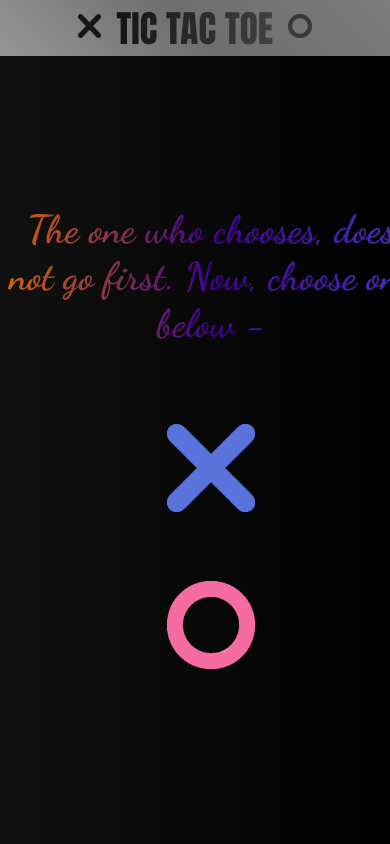
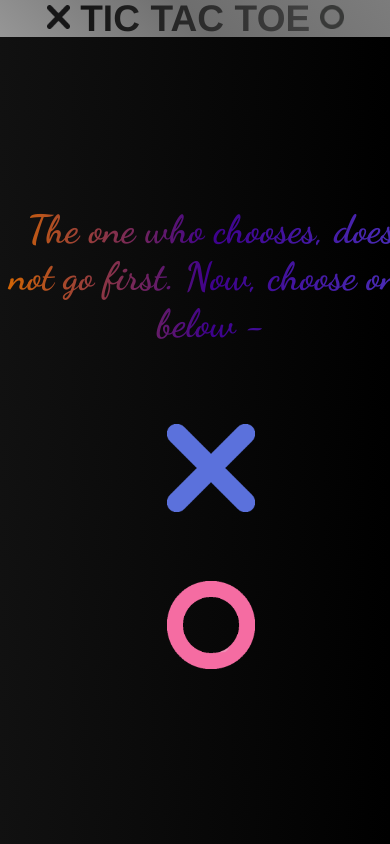
Before and after one commit to sntoshx/TicTacToe, a plain HTML site: page index.html in a window 390 px wide. Shown: the top 844 px of the page. Drawn offline with Linux system fonts and the light colour scheme.

Commit message:
After continuing playing the matches after the first match, the user who selects the symbol was also the one starting the game. Fixed that!

```diff
--- a/script.js
+++ b/script.js
@@ -358,6 +358,7 @@ window.onload = function() {
     for (i = 0; i < 9; i++) document.querySelectorAll("td")[i].innerHTML = "";
     document.querySelector("table").style.fontSize = "0";
     count = 0;
+    turn = 0;
     document.querySelector("table").style.setProperty("pointer-events", "auto");
   };
 };
--- a/styles.css
+++ b/styles.css
@@ -15,8 +15,9 @@
 }
 
 nav img {
-  width: 55px;
-  height: 55px;
+  /* background-color: aqua; */
+  width: 2vw;
+  height: 2vw;
 }
 
 nav {
@@ -27,27 +28,34 @@ nav {
     rgb(124, 124, 124)
   );
   width: 100%;
-  display: inline-flex;
+  display: flex;
   justify-content: center;
-  align-items: center;
 }
 
 .container-for-animation {
   -webkit-animation: animation 1500ms linear both;
   animation: animation 1500ms linear both;
-  display: inline-flex;
+  display: flex;
   align-items: center;
+  /* background: red; */
+}
+
+.logo {
+  line-height: 100%;
 }
 
 .heading {
+  height: 100%;
   background-image: linear-gradient(to right, rgb(20, 20, 20), rgb(65, 65, 65));
   text-align: center;
   margin: auto 15px;
-  font-size: 5rem;
+  font-size: 4vw;
+  font-weight: 900;
   -webkit-background-clip: text;
   color: transparent;
-  font-family: IMPACT;
-  letter-spacing: 0.1px;
+  font-family: arial;
+  text-align: end;
+  line-height: 100%;
 }
 
 @media (max-width: 1200px) {
@@ -56,6 +64,7 @@ nav {
     height: 4vw;
   }
 }
+
 @media (max-width: 1000px) {
   .heading {
     background-image: linear-gradient(
@@ -68,7 +77,7 @@ nav {
     font-size: 5rem;
     -webkit-background-clip: text;
     color: transparent;
-    font-family: IMPACT;
+    font-family: arial;
     letter-spacing: 0.1px;
   }
   nav img {
@@ -81,6 +90,11 @@ nav {
   nav img {
     width: 3vw;
     height: 3vw;
+  }
+  .heading {
+    margin: auto 2vw;
+    font-size: 6vw;
+    letter-spacing: 0.1vw;
   }
 }
 
@@ -337,7 +351,6 @@ body {
     rgb(62, 1, 141),
     rgb(75, 50, 187)
   );
-
   margin: 0 auto;
   animation: fade 1s;
   animation-delay: 0.4s;
@@ -398,7 +411,7 @@ body {
   cursor: pointer;
   width: 8.5vw;
   height: 8.5vw;
-  transition: 80ms linear;
+  transition: 50ms linear;
 }
 
 .one img:hover {
@@ -454,7 +467,7 @@ body {
   border: 0.5vw rgb(56, 55, 55) solid;
   padding: 5px;
   min-width: 8vw;
-  height: 8vw ;
+  height: 8vw;
   cursor: pointer;
   color: rgb(229, 229, 229);
   font-family: handlee;
@@ -464,38 +477,48 @@ body {
 }
 
 @media (max-width: 500px) {
-
-  nav img{
-    width:6vw;
-    height:6vw;
+  nav img {
+    width: 6vw;
+    height: 6vw;
   }
 
-  .heading{
-    font-size:9.5vw;
+  .heading {
+    font-family: "Franklin Gothic Medium", "Arial Narrow", Arial, sans-serif;
+    /* letter-spacing: -.1vw; */
+    font-weight: 900;
+    margin: 0 2.5vw;
+    font-size: 9.5vw;
   }
   .prompt {
     width: 50vh;
   }
+
   .message {
     width: 50vh;
     font-size: 10vw;
   }
 
-   .prompt img{
-     width:22.5vw;
-     height:22.5vw;
-   }
+  .prompt img {
+    width: 22.5vw;
+    height: 22.5vw;
+  }
 
-   .game-container td{
-     width: 25vw;
-     height:25vw;
-     border: 1.5vw rgb(206, 206, 206) solid;
-    }
+  .game-container td {
+    width: 25vw;
+    height: 25vw;
+    border: 1.5vw rgb(206, 206, 206) solid;
+  }
 
-    .game-container img{
-      width:15vw;
-      height:15vw;
-    }
+  .game-container img {
+    width: 15vw;
+    height: 15vw;
+  }
 }
 
+@media (min-width: 1690px) {
+  .message {
+    font-size: 5.5vw;
+    width: 75%;
+    margin-bottom: 5vw;
+  }
 }
```
